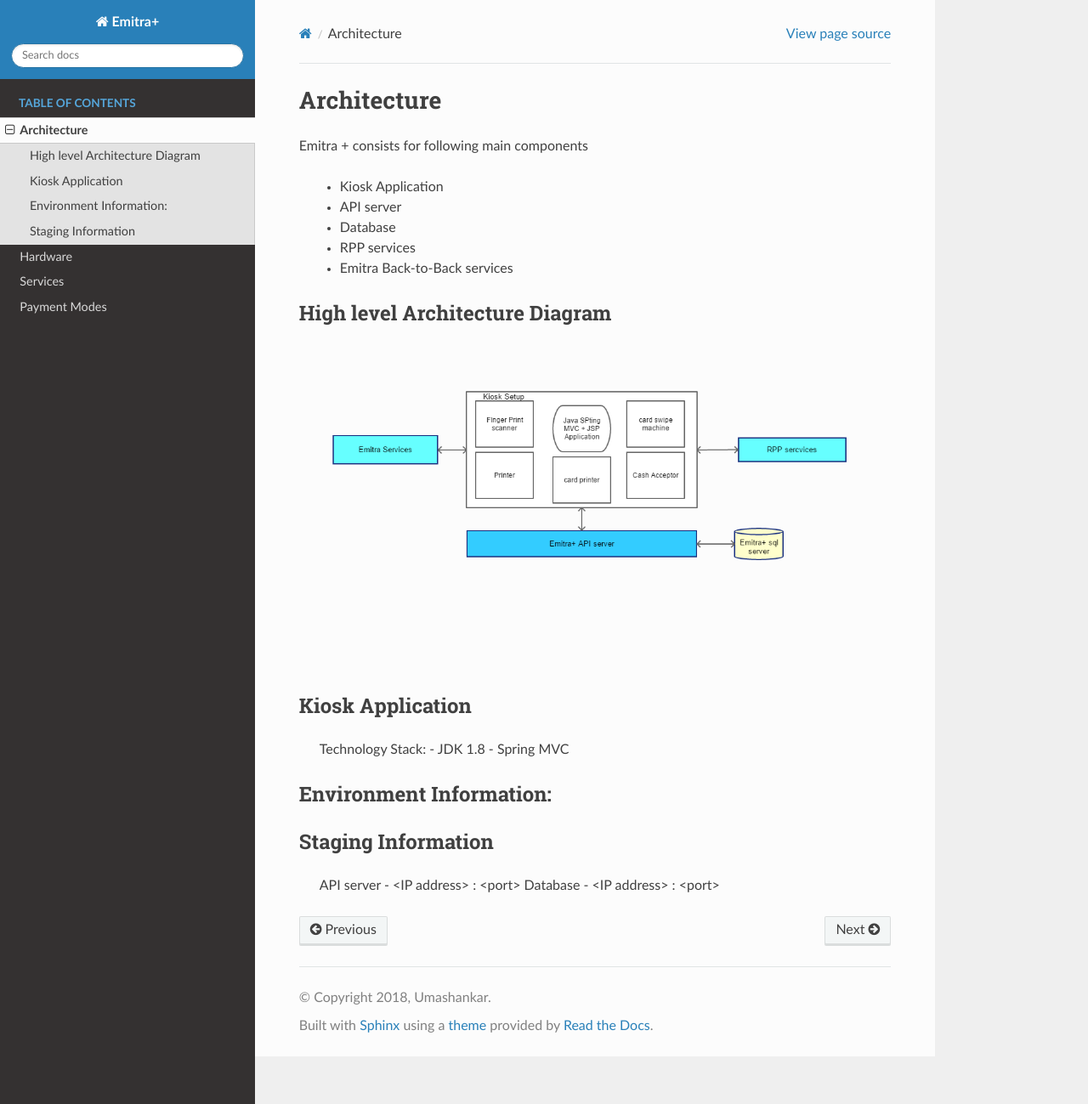
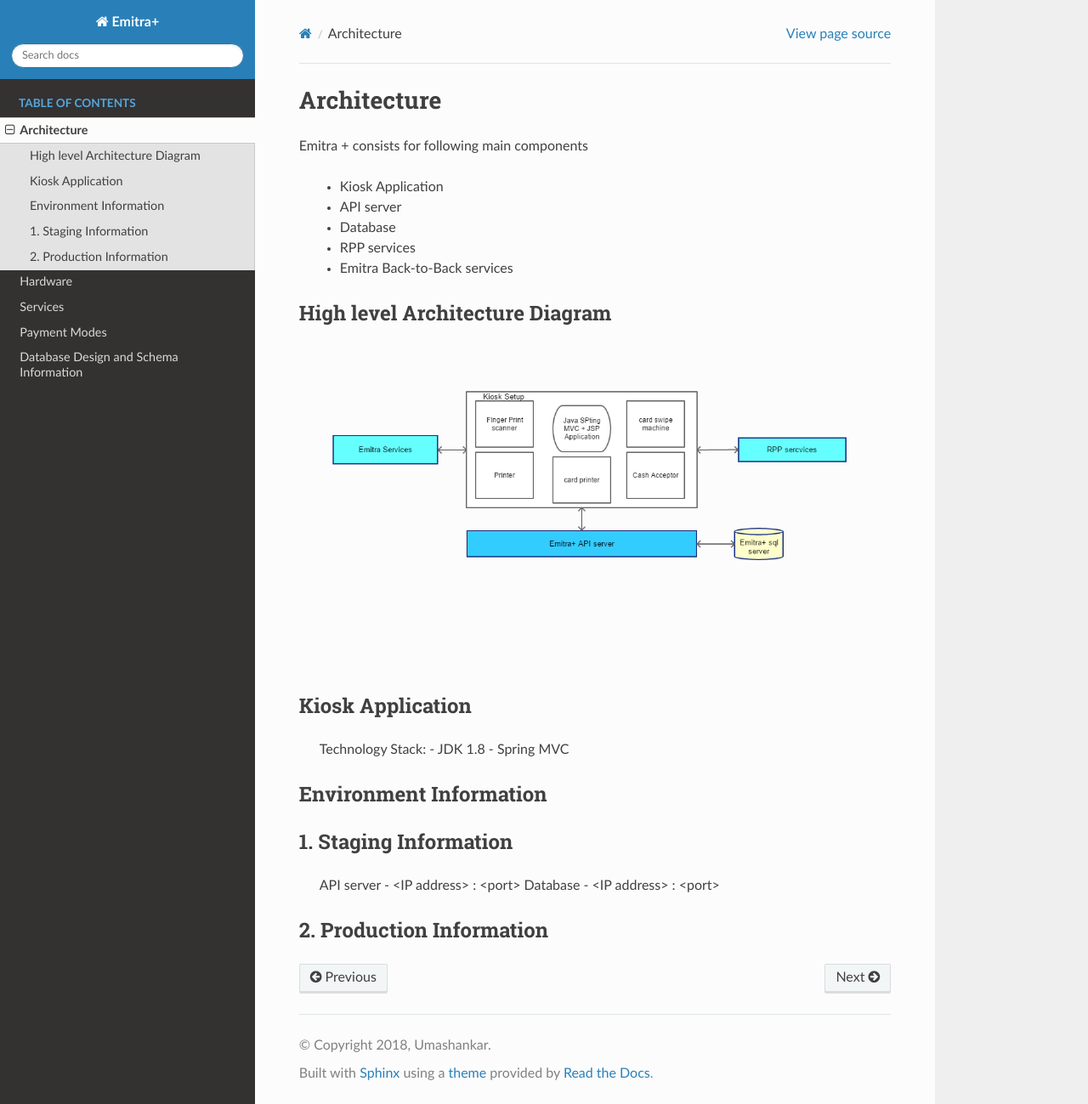
Before and after one commit to umashankar-rapidqube/emitraplusDoc, a Sphinx documentation site: the page built from docs/Architecture.rst, in a window 1280 px wide and 1299 px high. Shown: the whole window at 85% size. Built offline with Sphinx 7.4.7 and the Read the Docs theme 2.0.0, drawn with Linux system fonts in a browser that asks for light colours.

Commit message:
documents

```diff
--- a/docs/Architecture.rst
+++ b/docs/Architecture.rst
@@ -22,10 +22,13 @@
     - JDK 1.8
     - Spring MVC
 
-Environment Information:
-------------------------
+Environment Information
+-----------------------
 
-Staging Information
--------------------
+1. Staging Information
+----------------------
     API server - <IP address> : <port>
     Database - <IP address> : <port>
+
+2. Production Information
+-------------------------
--- /dev/null
+++ b/docs/Database.rst
@@ -0,0 +1,9 @@
+Database Design and Schema Information
+======================================
+
+
+SQL Server Schema Information
+-----------------------------
+
+List of Stored Procedures
+-------------------------
--- a/docs/index.rst
+++ b/docs/index.rst
@@ -17,6 +17,7 @@
    Hardwares
    Services
    Payment
+   Database
 
 License
 -------
```
